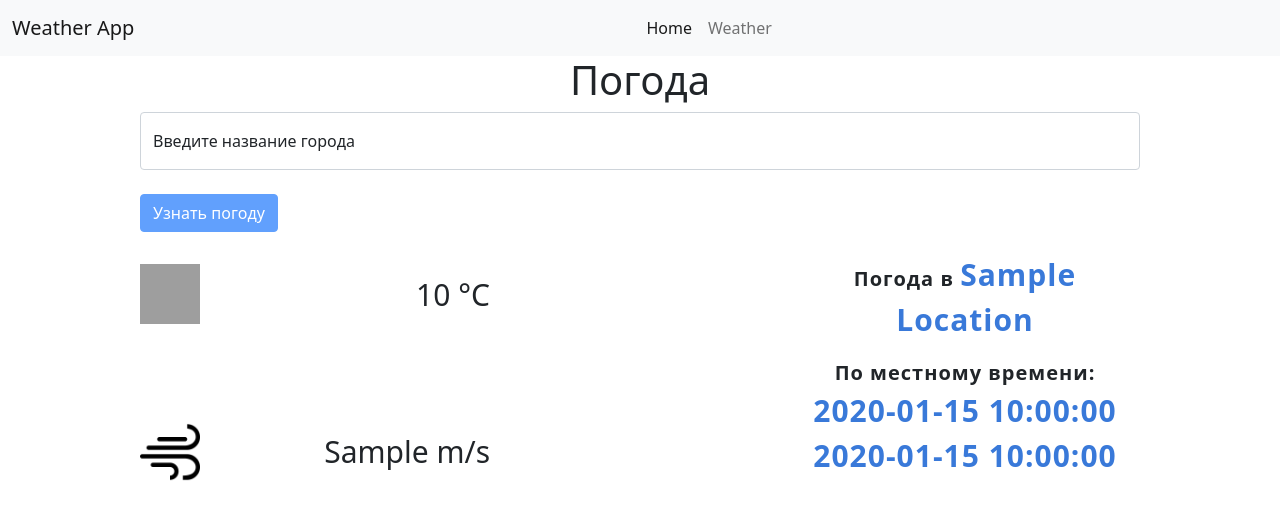
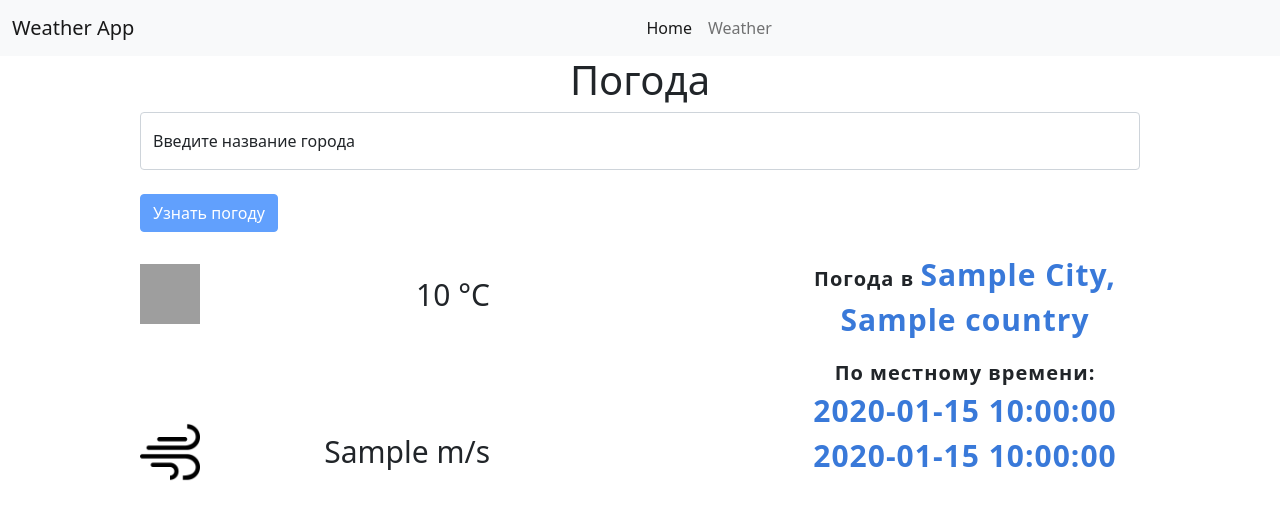
Before and after one commit to sariya23/weather_app, a FastAPI app: template src/templates/weather_result.html in a window 1280 px wide. Shown: the top 520 px of the page. Run offline with FastAPI, Linux system fonts and the light colour scheme; the template is opened without the code that fills it: most values are stand-ins (such as "Sample title", 1, 10 or a date in 2020); grey boxes are pictures that could not be loaded.

Commit message:
Show city and country

```diff
--- a/src/templates/weather_result.html
+++ b/src/templates/weather_result.html
@@ -12,7 +12,7 @@
     <div class="weather__location">
         <div class="weather__location__location-time">
             <p class="location-time__location location_label">
-                Погода в <span class="location_value">{{ weather.location|title  }}</span>
+                Погода в <span class="location_value">{{ weather.city|title }}, {{weather.country}}</span>
             </p>
             <p class="location-time__time location_label">
                По местному времени: <span class="location_value">{{ date }} {{ time }}</span>
```
